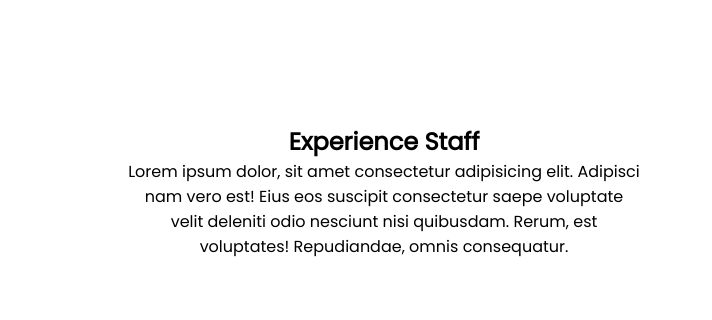
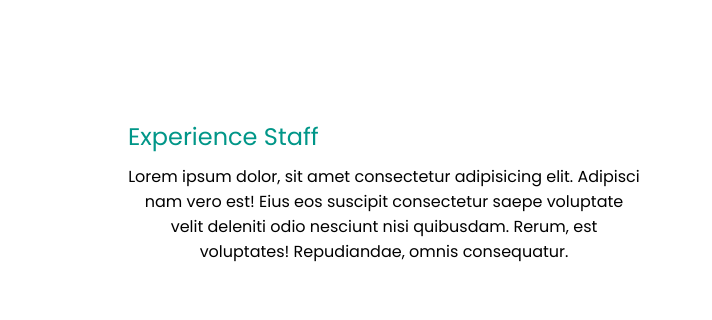
Before and after one commit to Vin-Jex/eCommerce-Website, a plain HTML site: page index.html in a window 1280 px wide. Shown: the part 1009-1329 px from the top of the page, 0-712 px from the left. Drawn offline with Linux system fonts and the light colour scheme; grey boxes are pictures that could not be loaded.

Commit message:
style .features h1

```diff
--- a/style.css
+++ b/style.css
@@ -156,3 +156,9 @@ nav ul li a{
     width: 70%;
     border-radius: 10px;
 }
+.features h1{
+    text-align: left;
+    margin-bottom: 10px;
+    font-weight: 100;
+    color: #009688;
+}
```
